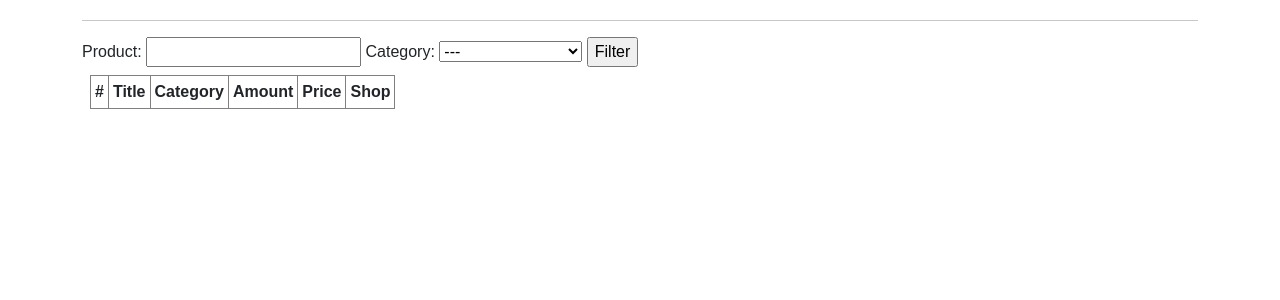
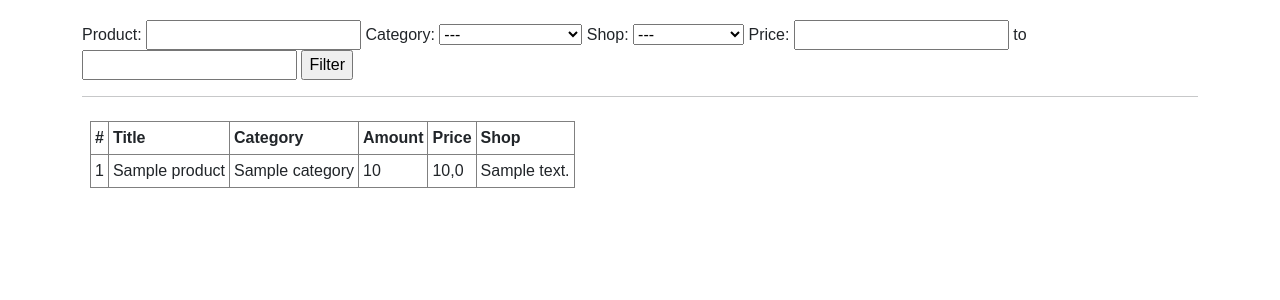
Before and after one commit to dolyadima/acs_store, a Django app: page /products-list/ in a window 1280 px wide. Shown: the part 56-356 px from the top of the page. Run offline with Django 4.2, Linux system fonts and the light colour scheme; tables that the repository leaves empty hold one stand-in row (values such as "Sample post"); lists and menus that the app fills with data are empty.

Commit message:
Add filters to ProductListView and change template for product page, add favicon

```diff
--- a/products/templates/base/base.html
+++ b/products/templates/base/base.html
@@ -5,6 +5,7 @@
 <head>
     <meta charset="utf-8">
     <link href="{% static 'css/custom.css' %}" rel="stylesheet">
+    <link rel="shortcut icon" href="{%  static 'favicon.ico' %}">
 
     <!-- BOOTSTRAP -->
     <link href="https://cdn.jsdelivr.net/npm/bootstrap@5.2.3/dist/css/bootstrap.min.css" rel="stylesheet" integrity="sha384-rbsA2VBKQhggwzxH7pPCaAqO46MgnOM80zW1RWuH61DGLwZJEdK2Kadq2F9CUG65" crossorigin="anonymous">
--- a/products/templates/products/product_list.html
+++ b/products/templates/products/product_list.html
@@ -7,7 +7,6 @@
 
 {% block content %}
 <div>
-    <hr>
     <form action="." method="GET">
         {{ form.as_p }}
         <label for="id_title">Product:</label>
@@ -17,13 +16,22 @@
         <select name="category">
             <option value='-1'>---</option>
             {% for cat in categories %}
-            <option value='{{ cat.pk }}' {% if category_pk == cat.pk %} selected {% endif %}>{{ cat.title }}</option>
+                <option value='{{ cat.pk }}' {% if category_pk == cat.pk %} selected {% endif %}>{{ cat.title }}</option>
             {% endfor %}
         </select>
-        <input type='submit' value='Filter'>
+        <label>Shop:</label>
+        <select name="shop">
+            <option value='-1'>---</option>
+            {% for shop in shops %}
+                <option value='{{ shop.pk }}' {% if shop_pk == shop.pk %} selected {% endif %}>{{ shop.address }}</option>
+            {% endfor %}
+        </select>
+    <label>Price:</label>
+    <input type=number name="min_price" maxlength="7" size="3"> to <input type=number name="max_price" maxlength="7" size="3">
+    <input type='submit' value='Filter'>
 </form>
 </div>
-
+    <hr>
 <div class="d-flex p-2">
 <table class="table-bordered table-sm">
     <tr>
--- a/products/views.py
+++ b/products/views.py
@@ -1,5 +1,5 @@
 from django.urls import reverse
-from django.views.generic import ListView, CreateView, TemplateView
+from django.views.generic import CreateView, TemplateView
 
 from .models import Product, Sale, Category, Shop
 
@@ -9,7 +9,6 @@
 
     def get_context_data(self, **kwargs):
         context = super().get_context_data(**kwargs)
-        print(f'test index inner print 111')
         return context
 
 
@@ -17,20 +16,35 @@
     template_name = "products/product_list.html"
 
     def get_context_data(self, **kwargs):
-        print('hi', 'hi')
         context = super().get_context_data(**kwargs)
         products = Product.objects.all()
         context['categories'] = Category.objects.all()
-        # prod_title = self.request.GET.get('title', '')
-        # category = self.request.GET.get('category', '')
-        # context['category_pk'] = -1
-        print('hello', 'world')
-        # if prod_title != '' or category != -1:
-        #     print('ghgh', prod_title, category, 'djhsdgjh')
-        #     product_set = products.filter(title__icontains=prod_title).filter(category_id=category)
-        #     context['products'] = product_set
-        # else:
-        #     context['products'] = products
+        context['shops'] = Shop.objects.all()
+        prod_title = self.request.GET.get('title', '')
+
+        category = self.request.GET.get('category', '')
+        shop = self.request.GET.get('shop', '')
+
+        context['category_pk'] = -1
+        context['shop_pk'] = -1
+        price1 = self.request.GET.get('min_price', 0.0)
+        price2 = self.request.GET.get('max_price', 0.0)
+
+        if prod_title or category or shop or price1 or price2:
+            product_set = products
+            if prod_title != '':
+                product_set = products.filter(title__icontains=prod_title)
+            if category != '-1':
+                product_set = product_set.filter(category_id=category)
+                context['category_pk'] = int(category)
+            if shop != '-1':
+                product_set = product_set.filter(shop_id=shop)
+                context['shop_pk'] = int(shop)
+            if price2 != '' and price1 != '':
+                product_set = product_set.filter(price__range=(price1, price2))
+            context['products'] = product_set
+        else:
+            context['products'] = products
         return context
 
 
@@ -60,7 +74,6 @@
             context['shop_pk'] = int(sale_shop_form_select)
 
         context['sales'] = sales
-        print('123123aaa', '123wwwwwq')
         return context
 
 
```
Also changed, not shown: products/static/favicon.ico (added).
